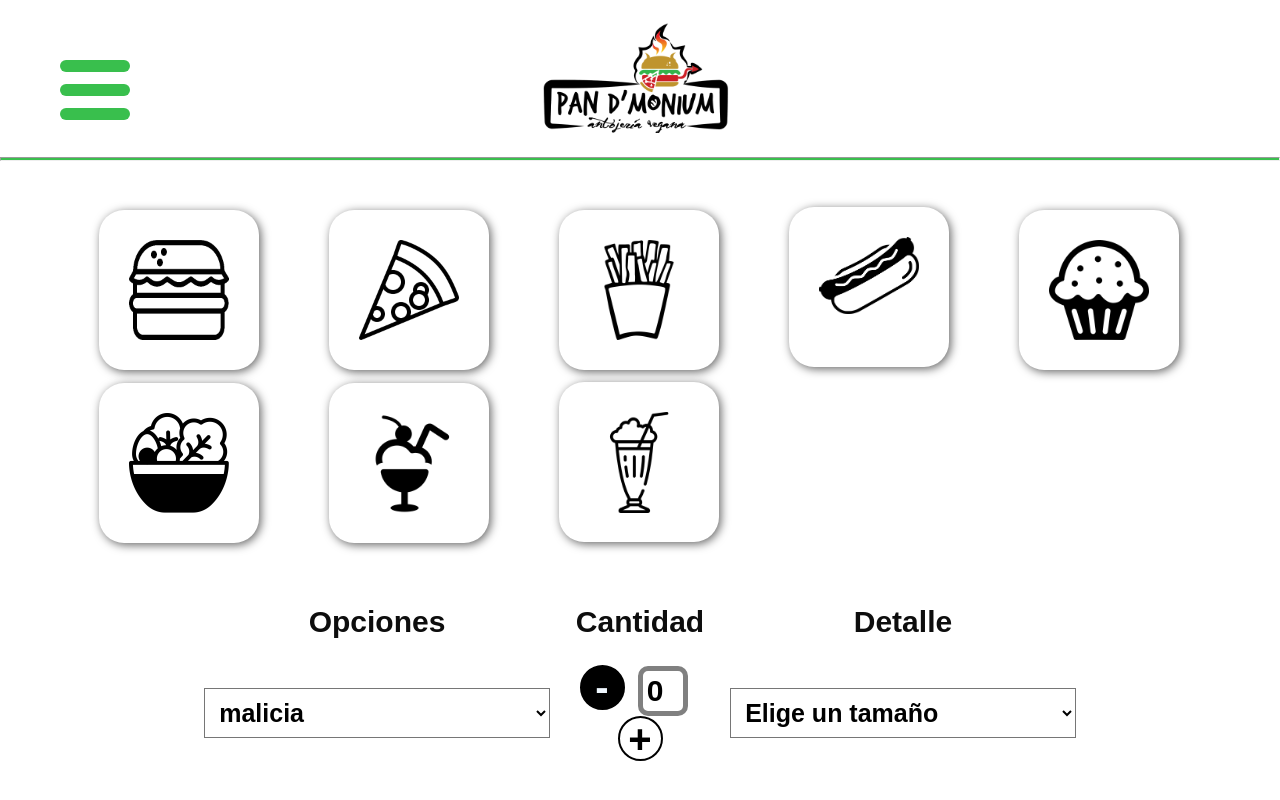
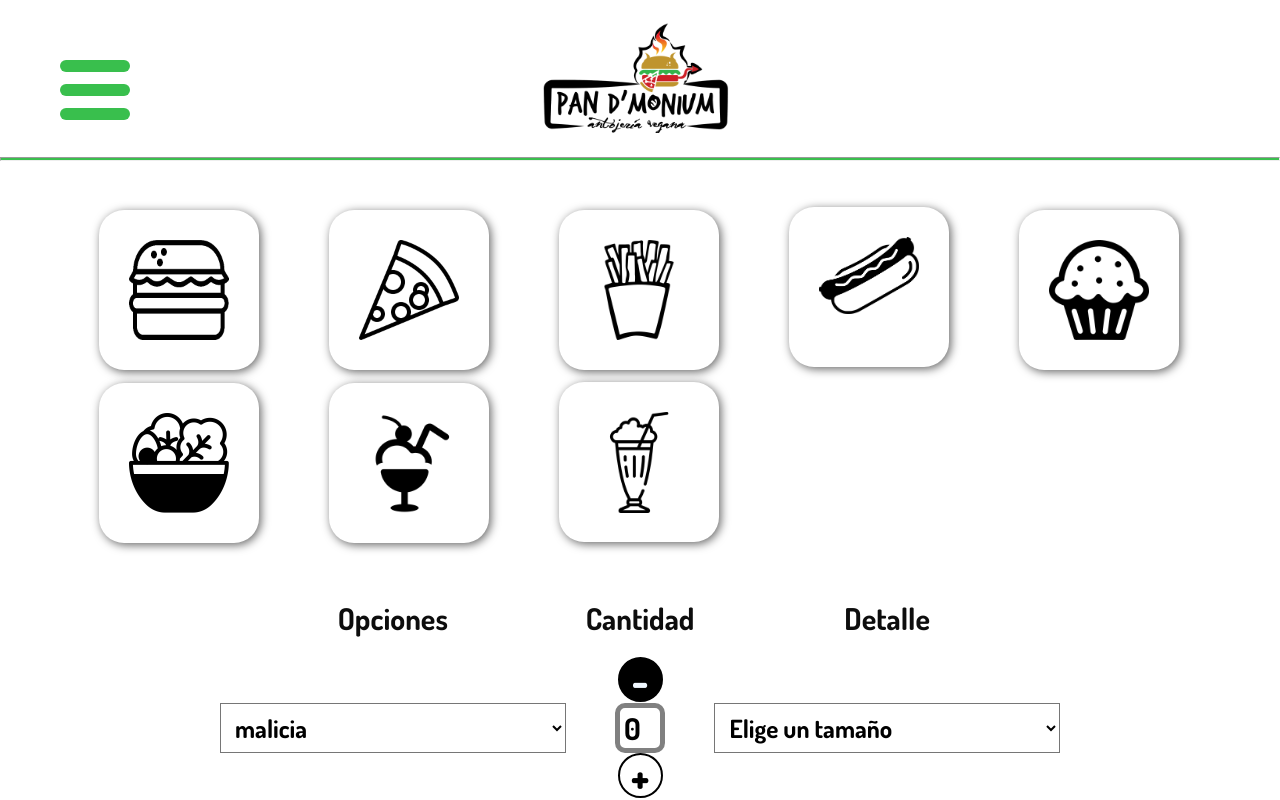
Before and after one commit to gbarcenav/Pandmonium, a React (Create React App) app: page /DetailPlace/DetailPlace/Menu in a window 1280 px wide. Both pictures are taken after a click on the button "ABRIR MESA". Built offline with nearby package versions, Linux system fonts and the light colour scheme.

Commit message:
Se cambia pantalla de menú

```diff
--- a/public/index.html
+++ b/public/index.html
@@ -9,9 +9,10 @@
     <meta charset="utf-8" />
     <meta name="viewport" content="width=device-width, initial-scale=1" />
     <link
-      href="https://fonts.googleapis.com/css?family=Playfair+Display:400,700,900&display=swap"
+      href="https://fonts.googleapis.com/css?family=Dosis:200,300,400,500,600,700,800&display=swap"
       rel="stylesheet"
     />
+
     <link rel="manifest" href="/manifest.json" />
     <title>Pan D'Monium</title>
 
--- a/src/App.css
+++ b/src/App.css
@@ -3,10 +3,10 @@
   margin: 0;
   box-sizing: border-box;
   list-style: none;
+  font-family: "Dosis", sans-serif;
 }
 
 body {
-  font-family: "Playfair Display", serif;
   color: #0d0d0d;
   background-color: white;
 }
@@ -19,18 +19,30 @@ h1 {
 h2 {
   font-size: 30px;
   font-weight: 700;
-  font-family: Arial, Helvetica, sans-serif;
 }
 
 p {
   font-size: 30px;
-  font-family: Arial, Helvetica, sans-serif;
 }
 
 hr {
   width: 100%;
   height: 4px;
   background-color: #39bf4d;
+}
+
+button {
+  font-weight: 700;
+  outline: none;
+  background-color: transparent;
+}
+
+input {
+  outline: none;
+}
+
+textarea {
+  outline: none;
 }
 
 /* FONDO Y ESTILOS DE PANTALLA LOGIN */
@@ -138,6 +150,10 @@ hr {
   border: transparent;
   font-size: 50px;
   outline: 0px;
+}
+
+.btn-green-add {
+  margin-top: 0px;
 }
 
 /* ESTILOS DE PANTALLAS PLACES */
@@ -345,7 +361,6 @@ table {
 
 th,
 td {
-  border: rgb(182, 181, 181) solid 6px;
   padding: 10px;
 }
 
@@ -454,14 +469,21 @@ td img {
   height: auto;
 }
 
+.menu-w-summary {
+  width: 90vw;
+  overflow: scroll;
+  margin-left: auto;
+  margin-right: auto;
+  height: 50vh;
+  text-align: center;
+}
+
 .menu-buy {
   width: 90vw;
-  height: 800px;
   margin-left: auto;
   margin-right: auto;
-  margin-top: 5vh;
   text-align: center;
-  overflow: scroll;
+  margin-bottom: 30px;
 }
 
 .menu-buy div {
@@ -474,7 +496,6 @@ td img {
   margin-left: auto;
   margin-right: auto;
   color: #0d0d0d;
-  margin-bottom: 50px;
 }
 
 .btn-hd {
@@ -553,6 +574,7 @@ table {
   text-align: center;
   padding: 20px;
   font-size: 40px;
+  margin: 40px;
 }
 /* ________________________MECHE MENÚ________________________________ */
 /* Individual item */
--- a/src/App.js
+++ b/src/App.js
@@ -3,13 +3,11 @@ import "./index.css";
 import "./App.css";
 // import Login from "./components/pages/login";
 import Places from "./components/pages/places";
-// import DetailPlace from "./components/pages/detail_place";
 import AccountList from "./components/pages/account_list";
 import Menu from "./components/pages/menu";
 import Summary from "./components/pages/summary";
 
 import { BrowserRouter as Router, Switch, Route } from "react-router-dom";
-
 
 class App extends Component {
   render() {
@@ -19,7 +17,6 @@ class App extends Component {
           <Route exact path="/" component={Places} />
           <Route path="/Places" component={Places} />
           <Route path="/Menu" component={Menu} />
-          {/* <Route path="/DetailPlace" component={DetailPlace} /> */}
           <Route path="/AccountList" component={AccountList} />
           <Route path="/Summary" component={Summary} />
         </Switch>
--- a/src/components/btn_add.js
+++ b/src/components/btn_add.js
@@ -1,25 +1,23 @@
 import React, { Component } from "react";
 
-class BtnGreen extends Component {
-
-  onClick = e =>{
+class BtnAdd extends Component {
+  onClick = e => {
     e.preventDefault();
-      localStorage.setItem('name', JSON.stringify(this.props.name));
-      localStorage.setItem('num', JSON.stringify(this.props.num));
-    }
+    localStorage.setItem("name", JSON.stringify(this.props.name));
+    localStorage.setItem("num", JSON.stringify(this.props.num));
+  };
 
   render() {
     return (
-
       <button
-      type="button"
-      className={this.props.className}
-      onClick={this.onClick}>
+        type="button"
+        className={this.props.className}
+        onClick={this.onClick}
+      >
         {this.props.btntext}
       </button>
-
     );
   }
 }
 
-export default BtnGreen;
+export default BtnAdd;
--- /dev/null
+++ b/src/components/item-list.js
@@ -0,0 +1,8 @@
+import React, { Component } from "react";
+class ItemList extends Component {
+  render() {
+    return <td>{this.props.itemName}</td>;
+  }
+}
+
+export default ItemList;
--- a/src/components/pages/menu.js
+++ b/src/components/pages/menu.js
@@ -1,6 +1,6 @@
 import React, { Component } from "react";
 import Navbar from "../navbar";
-import { Link } from "react-router-dom";
+// import { Link } from "react-router-dom";
 
 import Burger from "../ux_resources/ICONOS MENU/ICONO_HAMBURGUESA_MENU.png";
 import Pizza from "../ux_resources/ICONOS MENU/PIZZA_ICONO.png";
@@ -10,11 +10,14 @@ import Cake from "../ux_resources/ICONOS MENU/ICONO_CAKE.png";
 import Salad from "../ux_resources/ICONOS MENU/ICONO_SALAD.png";
 import IceCream from "../ux_resources/ICONOS MENU/ICON_ICECREAM.png";
 import Frappe from "../ux_resources/ICONOS MENU/ICON_MILKSHAKE.png";
+import Delete from "../ux_resources/delete.png";
 
 import BtnGreen from "../btn_green";
 import PizzaMenu from "../pizza_menu";
 import FoodBtn from "../food_btn";
 import DataMenu from "../../menu.json";
+import ItemList from "../item-list";
+import BtnAdd from "../btn_add";
 
 class Menu extends Component {
   constructor(props) {
@@ -80,17 +83,41 @@ class Menu extends Component {
           />
           <FoodBtn image={Frappe} alt="Bebidas" getIndex={this.getIndex} />
         </div>
+        <div className="menu-w-summary">
+          <form className="menu-buy">
+            <PizzaMenu indice={this.state.indice} />
+            <textarea className="comments" placeholder="Comentarios"></textarea>
+            <BtnAdd className="btn-green btn-green-add" btntext="AÑADIR" />
+          </form>
+          <div>
+            <table className="table_products">
+              <tr>
+                <th>Producto/s</th>
+                <th>Eliminar</th>
+              </tr>
+              <tr>
+                <ItemList itemName="MALICIA" />
+                {/* itemName cambia según el nombre del producto que se añada */}
+                <td>
+                  <button>
+                    <img src={Delete} alt="Eliminar"></img>
+                  </button>
+                </td>
+              </tr>
+            </table>
+            <div>
+              <p>
+                {/* Aquí se añaden los comenatrios en caso de que se ingrese algo */}
+              </p>
+            </div>
+          </div>
 
-        <form className="menu-buy">
-          <div>
-            <PizzaMenu indice={this.state.indice} />
-          </div>
-          <textarea className="comments" placeholder="Comentarios"></textarea>
-          <br></br>
-          <Link to="/Summary">
-            <BtnGreen btntext="ENVIAR" onClick={this.onClick} ruta={'/Summary'} />
-          </Link>
-        </form>
+          <BtnGreen
+            btntext="ENVIAR A COCINA"
+            onClick={this.onClick}
+            // ruta={"/Summary"}
+          />
+        </div>
       </div>
     );
   }
```
Also changed, not shown: src/components/pages/summary.js (+4 -5 lines).
